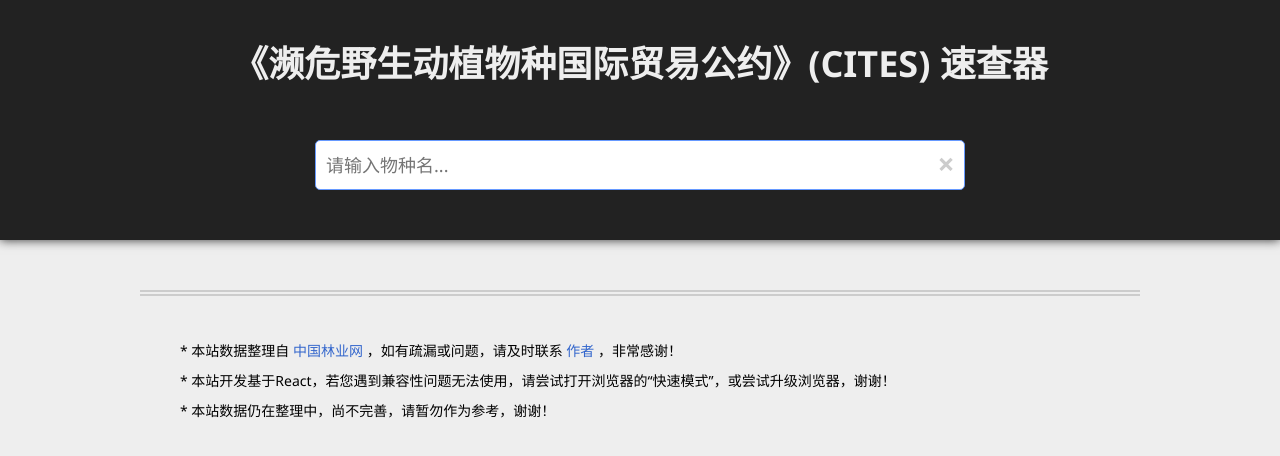
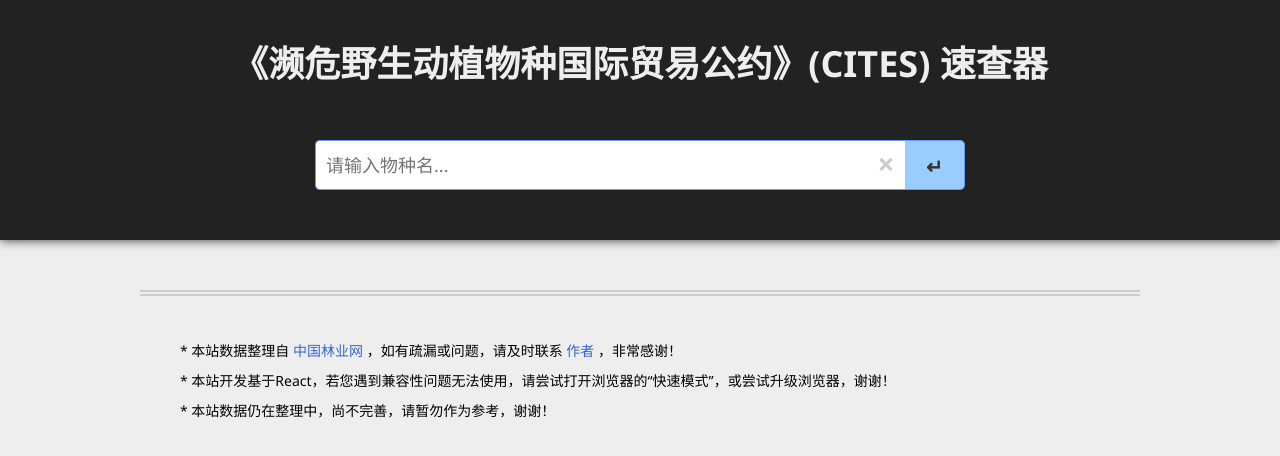
Before and after one commit to konrumi/cites-lookup, a React app: page / in a window 1280 px wide. Shown: the top 456 px of the page. Built offline with nearby package versions, Linux system fonts and the light colour scheme.

Commit message:
add search

```diff
--- a/src/App/App.js
+++ b/src/App/App.js
@@ -11,11 +11,11 @@ import data from '../data/data';
 class App extends Component {
     state = {
         matched: [],
+        searched: [],
         detail: null
     };
 
-
-    suggestInput(str) {
+    getMatchList(str) {
         let searchKey = '';
         let matchedList = [];
 
@@ -38,19 +38,41 @@ class App extends Component {
                     });
                 }
             });
-        } else {
+        }
+
+        return matchedList;
+    }
+
+
+    suggestInput(str) {
+        // clear result
+        if (str.length === 0) {
             this.setState({
+                searched: [],
+                matched: [],
                 detail: null
             });
         }
 
+        // assign result to list
         this.setState({
-            matched: matchedList
+            searched: [],
+            matched: this.getMatchList(str),
+            detail: null
+        });
+    }
+
+    suggestSearch(str) {
+        this.setState({
+            matched: [],
+            searched: this.getMatchList(str),
+            detail: null
         });
     }
 
     suggestCheck(str) {
         this.setState({
+            searched: [],
             matched: [],
             detail: data.dataDict[str]
         });
@@ -62,19 +84,26 @@ class App extends Component {
                 <div className="App-header">
                     <h2>《濒危野生动植物种国际贸易公约》(CITES) 速查器</h2>
                     <Suggest
+                        suggLength={5}
+                        matched={this.state.matched}
                         suggestInput={(str) => {
                             this.suggestInput(str);
+                        }}
+                        suggestSearch={(str) => {
+                            this.suggestSearch(str);
                         }}
                         suggestCheck={(name) => {
                             this.suggestCheck(name);
                         }}
-                        suggLength={5}
-                        matched={this.state.matched}
                     />
                 </div>
                 <div className="App-content">
                     <Detail
+                        list={this.state.searched}
                         obj={this.state.detail}
+                        searchCheck={(name) => {
+                            this.suggestCheck(name);
+                        }}
                     />
                 </div>
             </div>
--- a/src/detail/detail.js
+++ b/src/detail/detail.js
@@ -9,7 +9,26 @@ class Detail extends Component {
         3: 'CITES 附录III'
     };
 
-    makeData(obj) {
+    searchCheck(e) {
+        this.props.searchCheck(e.target.dataset.name);
+    }
+
+    makeSearchResult(list) {
+        if (list.length > 0) {
+            return (
+                <div>
+                    <h3>检索结果：</h3>
+                    {
+                        list.map((obj, idx) => {
+                            return (<li key={idx}><a data-name={obj.obj.binomial} onClick={this.searchCheck.bind(this)}>{obj.obj.cnName} {obj.obj.binomial}</a></li>)
+                        })
+                    }
+                </div>
+            );
+        }
+    }
+
+    makeDetailData(obj) {
         if (obj) {
             return (
                 <div>
@@ -57,7 +76,7 @@ class Detail extends Component {
                             <td>
                                 <ul>
                                     <li><a href={'https://zh.wikipedia.org/wiki/' + obj.binomial} target="_blank">维基百科</a></li>
-                                    <li style={{fontSize: 12 + 'px'}}><a href={'http://baike.baidu.com/item/' + obj.cnName} target="_blank">百度百科</a>(仅供参考...)</li>
+                                    <li><a href={'http://baike.baidu.com/item/' + obj.cnName} target="_blank">百度百科</a></li>
                                 </ul>
                             </td>
                         </tr>
@@ -71,9 +90,14 @@ class Detail extends Component {
     render() {
         return (
             <div className="Detail">
+                <div className="Detail-search">
+                    {
+                        this.makeSearchResult(this.props.list)
+                    }
+                </div>
                 <div className="Detail-data">
                     {
-                        this.makeData(this.props.obj)
+                        this.makeDetailData(this.props.obj)
                     }
                 </div>
                 <div className="Detail-intro">
--- a/src/styles/detail.css
+++ b/src/styles/detail.css
@@ -2,6 +2,19 @@
   width: 1000px;
   margin: 0 auto;
   padding: 10px;
+}
+.Detail .Detail-search h3 {
+  color: #666;
+  font-size: 28px;
+  font-weight: 400;
+}
+.Detail .Detail-search li {
+  font-size: 16px;
+  padding: 8px 0;
+  list-style: none;
+}
+.Detail .Detail-search li a {
+  cursor: pointer;
 }
 .Detail .Detail-data h3 {
   height: 50px;
--- a/src/styles/suggest.css
+++ b/src/styles/suggest.css
@@ -1,13 +1,16 @@
 .Suggest input {
   position: relative;
-  width: 100%;
+  width: 590px;
   height: 50px;
   padding: 0 10px;
   border: 1px solid #69f;
-  border-radius: 5px;
+  border-right: none;
+  border-top-left-radius: 5px;
+  border-bottom-left-radius: 5px;
   font: 14px/20px "Hiragino Sans GB", "Microsoft Yahei UI", "Microsoft Yahei", "Segoe UI", Tahoma, sans-serif;
   font-size: 18px;
   box-sizing: border-box;
+  vertical-align: top;
   z-index: 2;
 }
 .Suggest input:focus {
@@ -17,7 +20,7 @@
 .Suggest ul {
   position: relative;
   top: -2px;
-  width: 100%;
+  width: 650px;
   padding: 2px 0 0 0;
   margin: 0 auto;
   border: 1px solid #999;
@@ -43,7 +46,7 @@
 }
 .Suggest .Suggest-input-container a {
   position: absolute;
-  right: 0;
+  right: 60px;
   width: 28px;
   height: 28px;
   padding: 10px 5px;
@@ -58,3 +61,29 @@
 .Suggest .Suggest-input-container a:hover {
   color: #c66;
 }
+.Suggest .Suggest-input-container button {
+  position: relative;
+  width: 60px;
+  height: 50px;
+  border: 1px solid #69f;
+  border-left: none;
+  border-top-right-radius: 5px;
+  border-bottom-right-radius: 5px;
+  color: #333;
+  font-size: 20px;
+  font-weight: 700;
+  line-height: 50px;
+  background-color: #9cf;
+  box-sizing: border-box;
+  vertical-align: top;
+  cursor: pointer;
+  outline: none;
+  z-index: 3;
+  transition: background-color 0.2s;
+}
+.Suggest .Suggest-input-container button:hover {
+  background-color: #cef;
+}
+.Suggest .Suggest-input-container button:active {
+  background-color: #9cf;
+}
--- a/src/styles/suggest.styl
+++ b/src/styles/suggest.styl
@@ -1,14 +1,17 @@
 .Suggest
   input
     position: relative
-    width: 100%
+    width: 590px
     height: 50px
     padding: 0 10px
     border: 1px solid #69f
-    border-radius: 5px
+    border-right: none;
+    border-top-left-radius: 5px
+    border-bottom-left-radius: 5px
     font: 14px/20px "Hiragino Sans GB", "Microsoft Yahei UI", "Microsoft Yahei", "Segoe UI", Tahoma, sans-serif;
     font-size: 18px
     box-sizing: border-box
+    vertical-align: top
     z-index: 2
 
     &:focus
@@ -18,7 +21,7 @@
   ul
     position: relative
     top: -2px
-    width: 100%
+    width: 650px
     padding: 2px 0 0 0
     margin: 0 auto
     border: 1px solid #999
@@ -44,7 +47,7 @@
 
     a
       position: absolute
-      right: 0
+      right: 60px
       width: 28px
       height: 28px
       padding: 10px 5px
@@ -58,3 +61,29 @@
 
       &:hover
         color: #c66
+
+    button
+      position: relative
+      width: 60px
+      height: 50px
+      border: 1px solid #69f
+      border-left: none
+      border-top-right-radius: 5px
+      border-bottom-right-radius: 5px
+      color: #333
+      font-size: 20px
+      font-weight: 700
+      line-height: 50px
+      background-color: #9cf
+      box-sizing: border-box
+      vertical-align: top
+      cursor: pointer
+      outline: none
+      z-index: 3
+      transition: background-color .2s
+
+      &:hover
+        background-color: #cef
+
+      &:active
+        background-color: #9cf
--- a/src/suggest/suggest.js
+++ b/src/suggest/suggest.js
@@ -10,20 +10,35 @@ class Suggest extends Component {
 
     }
 
-    clickHandler(e) {
-        this.props.suggestCheck(e.target.dataset.name);
-        this.refs['textInput'].value = e.target.innerText;
+    clickSuggestHandler(e) {
+        if (e.target.dataset.name) {
+            this.props.suggestCheck(e.target.dataset.name);
+        }
     }
+
+    clickSearchHandler() {
+        if (this.refs['textInput'].value) {
+            this.props.suggestSearch(this.refs['textInput'].value);
+        }
+    }
+
+    keypressHandler(e) {
+        if (e.charCode === 13) {
+            this.props.suggestSearch(e.target.value);
+        }
+    }
+
 
     clearInput() {
         this.refs['textInput'].value = '';
         this.props.suggestCheck('');
+        this.props.suggestSearch('');
     }
 
     renderList(listData) {
         if (listData.length > 0) {
             return (
-                <ul onClick={this.clickHandler.bind(this)}>
+                <ul onClick={this.clickSuggestHandler.bind(this)}>
                     {
                         listData.map(function(data, idx) {
                             return (
@@ -54,7 +69,8 @@ class Suggest extends Component {
         return (
             <div className="Suggest">
                 <div className="Suggest-input-container">
-                    <input type="text" placeholder="请输入物种名..." onChange={this.changeHandler.bind(this)} ref="textInput" />
+                    <input type="text" placeholder="请输入物种名..." onKeyPress={this.keypressHandler.bind(this)} onChange={this.changeHandler.bind(this)} onFocus={this.changeHandler.bind(this)} ref="textInput" />
+                    <button onClick={this.clickSearchHandler.bind(this)}>&#8629;</button>
                     <a href="#" onClick={this.clearInput.bind(this)}>&#215;</a>
                     {
                         this.renderList(showList)
```
Also changed, not shown: src/styles/detail.styl (+14 -0 lines), 1 other file (tests, documents, lock files or other folders).
